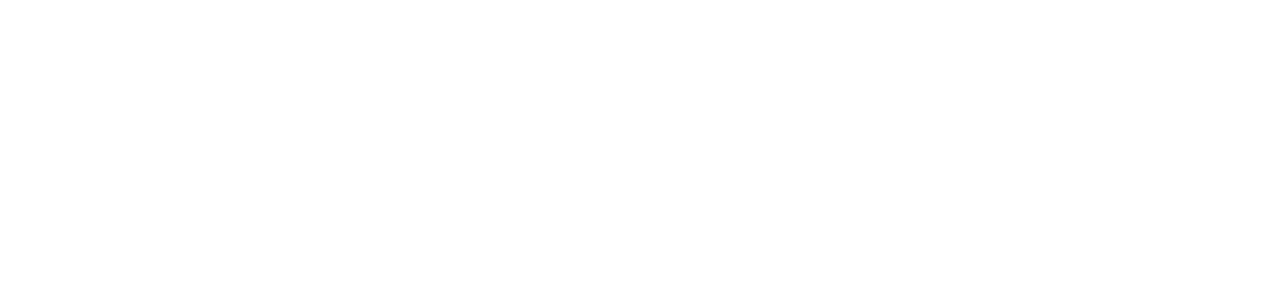
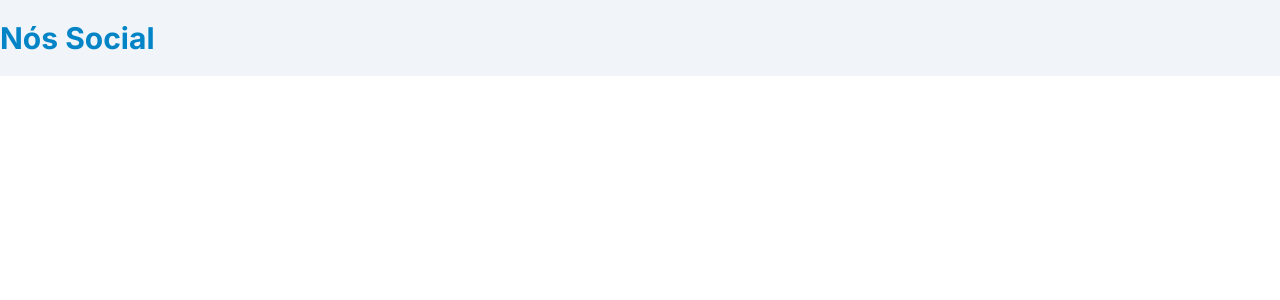
Before and after one commit to mateushilariodias/tg-nos-social-front-end, a Next.js app in the folder client/: page / in a window 1280 px wide. Shown: the top 300 px of the page. Built offline with nearby package versions, Linux system fonts and the light colour scheme.

Commit message:
start encoding the homepage header

```diff
--- a/client/src/app/page.tsx
+++ b/client/src/app/page.tsx
@@ -1,7 +1,9 @@
+import Header from "@/components/homepage/header";
+
 export default function Home() {
   return (
-    <main className="flex min-h-screen flex-col items-center justify-between p-24">
-
+    <main className="flex min-h-screen flex-col items-center justify-between">
+      <Header/>
     </main>
-  );
+  )
 }
--- /dev/null
+++ b/client/src/components/homepage/header.tsx
@@ -0,0 +1,10 @@
+import Link from "next/link";
+
+function Header(){
+    return (
+        <header className="fixed z-10 w-full bg-slate-100 flex justify-between items-center py-5">
+            <Link className="font-bold text-sky-600 text-3xl" href='/homepage'>Nós Social</Link>
+        </header>
+    )
+}
+export default Header;
```
